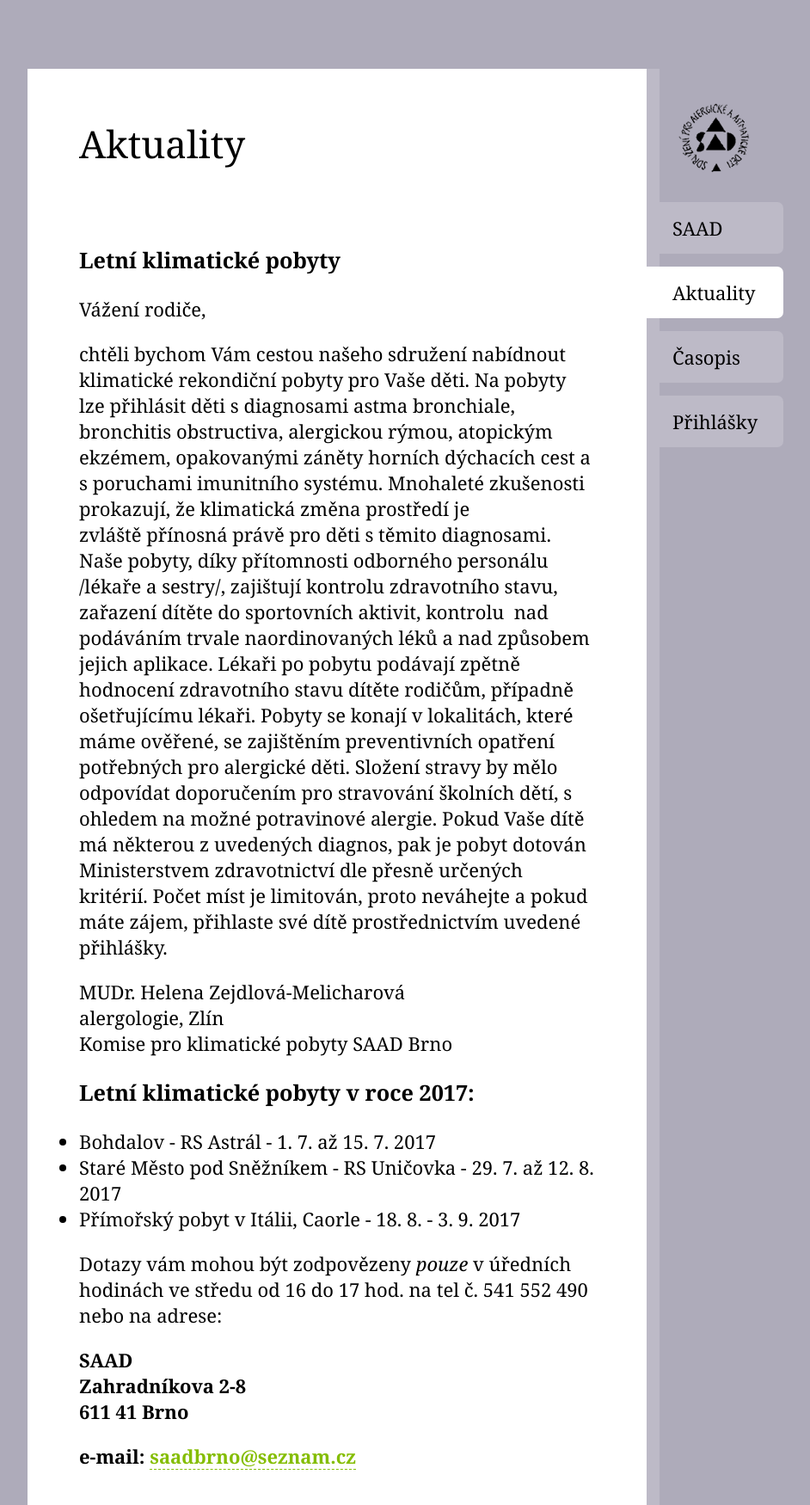
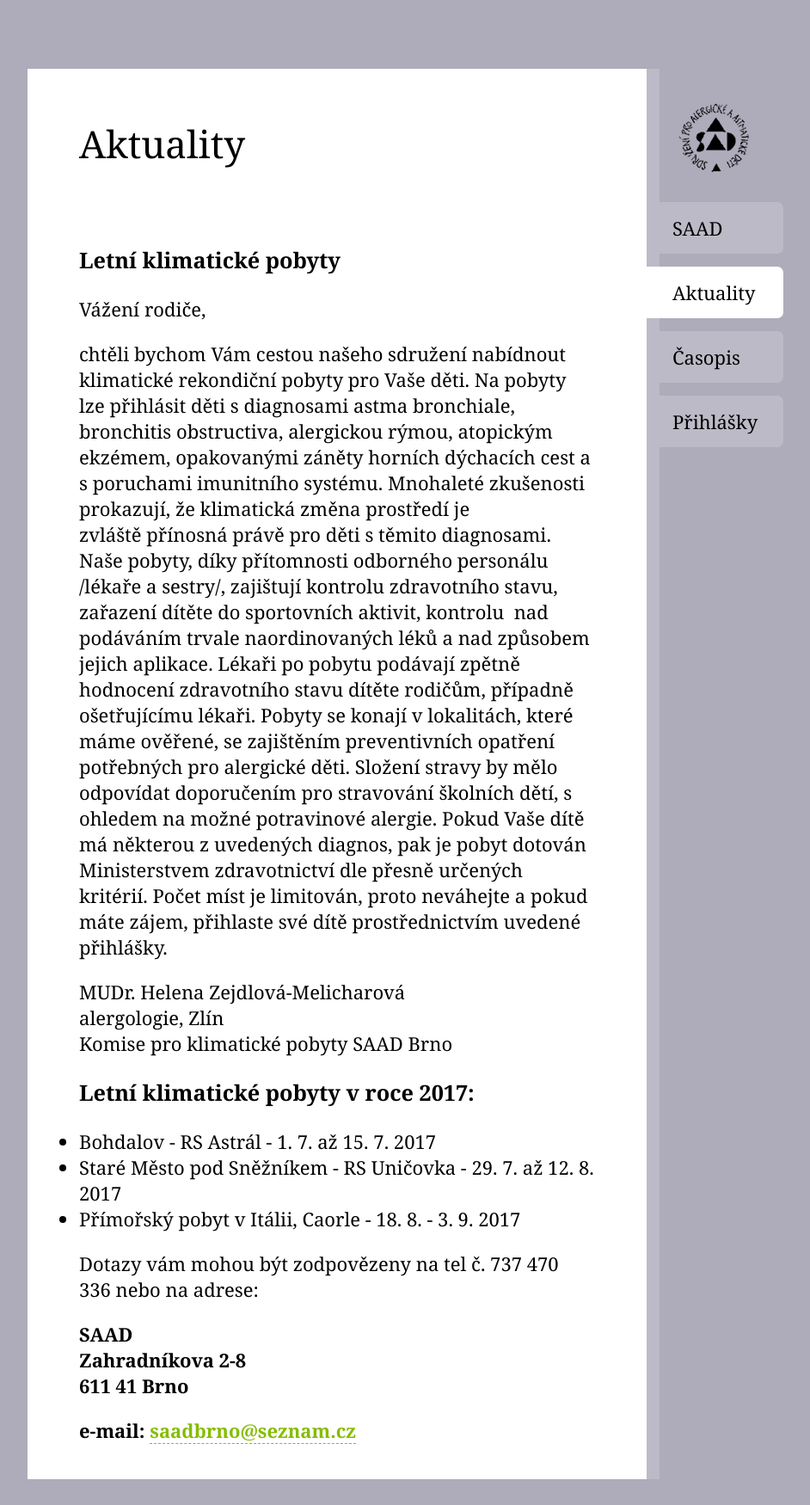
Before and after one commit to MrBrezina/saad.davi.cz, a Jekyll site: the page built from aktuality.md, in a window 1280 px wide. Shown: the whole page at 86% size, without its empty margins (168-1110 px from the left). Built offline with Jekyll 4.4.1, drawn with Linux system fonts in a browser that asks for light colours; some web fonts are replaced; after the commit the page ends 1720 px from its top, so only the background shows below that.

Commit message:
Update aktuality.md

```diff
--- a/aktuality.md
+++ b/aktuality.md
@@ -23,7 +23,7 @@ Komise pro klimatické pobyty SAAD Brno
 * Staré Město pod Sněžníkem - RS Uničovka - 29. 7. až 12. 8. 2017
 * Přímořský pobyt v Itálii, Caorle - 18. 8. - 3. 9. 2017
 
-Dotazy vám mohou být zodpovězeny _pouze_ v úředních hodinách ve středu od 16 do 17 hod. na tel č. 541 552 490 nebo na adrese:
+Dotazy vám mohou být zodpovězeny na tel č. 737 470 336 nebo na adrese:
 
 **SAAD**
 **Zahradníkova 2-8**
```
